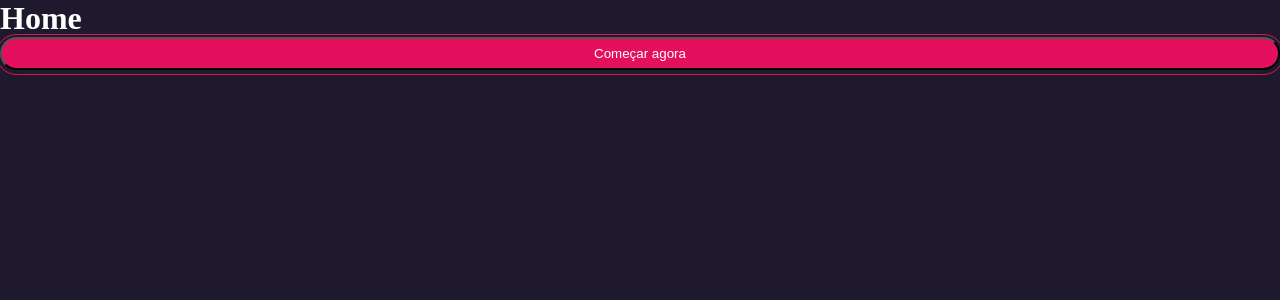
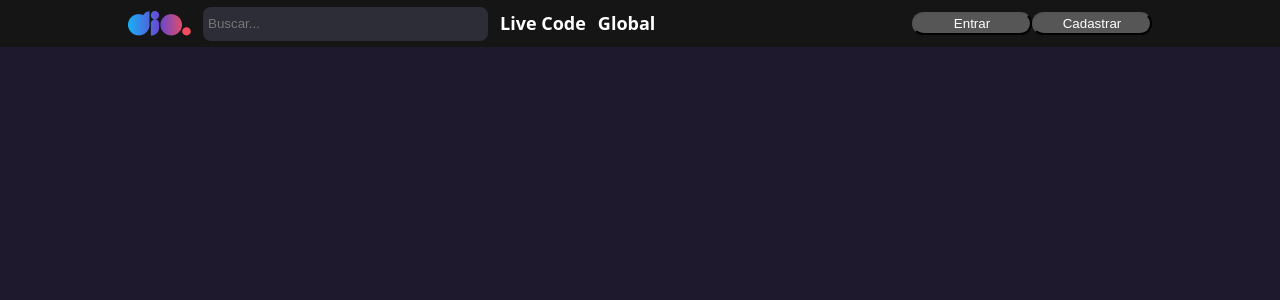
Before and after one commit to Jones-bass/cloneDIO, a React (Vite) app: page / in a window 1280 px wide. Shown: the top 300 px of the page. Built offline with nearby package versions, Linux system fonts and the light colour scheme.

Commit message:
Estruturando Header

```diff
--- a/src/App.tsx
+++ b/src/App.tsx
@@ -1,12 +1,10 @@
 
 import Home from './pages/Home'
-import { GlobalStyle } from './styles/global';
 
 function App() {
 
   return (
     <div>
-      <GlobalStyle />
       <Home />
     </div>)
 }
--- a/src/components/Button/index.tsx
+++ b/src/components/Button/index.tsx
@@ -3,8 +3,8 @@ import { ButtonContainer } from './styles';
 
 interface ButtonProps {
   title: string
-  variant: string
-  onClick: () => void
+  variant?: string
+  onClick?: () => void
 }
 
 const Button = ({ title, variant = "primary", onClick }: ButtonProps) => {
--- /dev/null
+++ b/src/components/Header/index.tsx
@@ -0,0 +1,27 @@
+
+import logo from '../../assets/logo-dio.png';
+import { Button } from '../Button';
+import { Container, Wrapper, BuscarInputContainer, Input, Row, Menu} from './styles';
+
+const Header = () => {
+  return (
+    <Wrapper>
+      <Container>
+        <Row>
+          <img src={logo} alt="Logo da dio" />
+          <BuscarInputContainer>
+            <Input placeholder='Buscar...' />
+          </BuscarInputContainer>
+          <Menu>Live Code</Menu>
+          <Menu>Global</Menu>
+        </Row>
+        <Row>
+          <Button title="Entrar" />
+          <Button title="Cadastrar" />
+        </Row>
+      </Container>
+    </Wrapper>
+  )
+}
+
+export { Header }
--- /dev/null
+++ b/src/components/Header/styles.ts
@@ -0,0 +1,55 @@
+import styled  from 'styled-components';
+
+export const Container = styled.div`
+    width: 100%;
+    max-width: 80%;
+    height: 47px;
+
+    display: flex;
+    justify-content: space-between;
+    align-items: center;
+    margin: 0 auto;
+`
+
+export const Row = styled.div`
+    display:flex;
+    flex-direction: row;
+    align-items: center;
+`;
+
+export const Wrapper = styled.div`
+    background-color: #151515;
+    width: 100%;
+    height: 47px;
+    display:flex;
+    justify-content: center;
+    align-items: center
+`
+
+export const BuscarInputContainer = styled.div`
+    width: 275px;
+    height: 30px;
+    background: #2D2D37;
+    border-radius: 8px;
+    padding: 2px 5px;
+    margin: 0 12px;
+
+    display:flex;
+`
+
+export const Menu = styled.a`
+    font-family: 'Open Sans';
+    font-style: normal;
+    font-weight: 700;
+    font-size: 18px;
+    line-height: 25px;
+    color: #FFFFFF;
+    margin-right: 12px;
+`
+
+export const Input = styled.input`
+    background: transparent;
+    flex: 1;
+    border: 0;
+    color: #FFFFFF;
+`
--- a/src/main.tsx
+++ b/src/main.tsx
@@ -1,9 +1,11 @@
 import React from 'react'
 import ReactDOM from 'react-dom/client'
+import { GlobalStyle } from './styles/global';
 import App from './App'
 
 ReactDOM.createRoot(document.getElementById('root') as HTMLElement).render(
   <React.StrictMode>
+    <GlobalStyle />
     <App />
   </React.StrictMode>
 )
--- a/src/pages/Home/index.tsx
+++ b/src/pages/Home/index.tsx
@@ -1,12 +1,10 @@
-import { Button } from "../../components/Button";
-
+import { Header } from "../../components/Header";
 
 export default function Home() {
 
   return (
     <div>
-      <h1>Home</h1>
-      <Button title="Começar agora" variant="secondary" onClick={() => (console.log('teste'))} />
+      <Header/>
     </div>
   )
 }
```
Also changed, not shown: src/assets/banner.png (added), src/assets/logo-dio.png (added).
